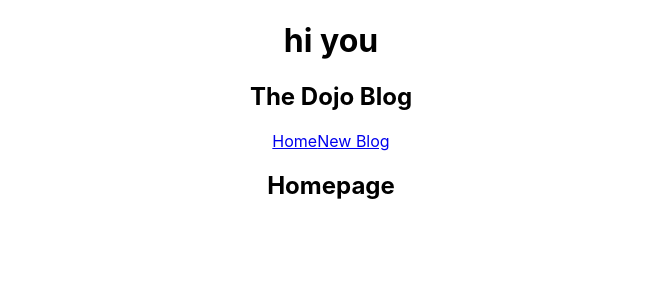
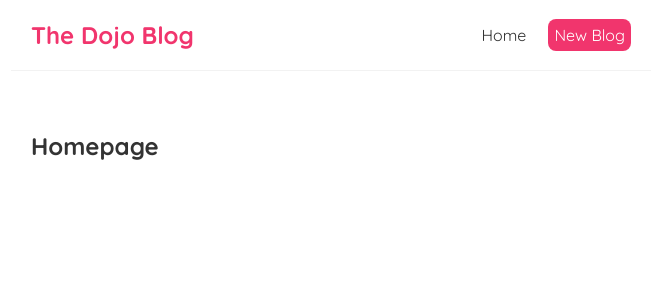
Before and after one commit to gitjua/myreactone, a React (Create React App) app: page / in a window 1280 px wide. Shown: the top 300 px of the page, without its empty margins (309-971 px from the left). Built offline with nearby package versions, Linux system fonts and the light colour scheme.

Commit message:
Apply index.css ch6

```diff
--- a/src/App.css
+++ /dev/null
@@ -1,38 +0,0 @@
-.App {
-  text-align: center;
-}
-
-.App-logo {
-  height: 40vmin;
-  pointer-events: none;
-}
-
-@media (prefers-reduced-motion: no-preference) {
-  .App-logo {
-    animation: App-logo-spin infinite 20s linear;
-  }
-}
-
-.App-header {
-  background-color: #282c34;
-  min-height: 100vh;
-  display: flex;
-  flex-direction: column;
-  align-items: center;
-  justify-content: center;
-  font-size: calc(10px + 2vmin);
-  color: white;
-}
-
-.App-link {
-  color: #61dafb;
-}
-
-@keyframes App-logo-spin {
-  from {
-    transform: rotate(0deg);
-  }
-  to {
-    transform: rotate(360deg);
-  }
-}
--- a/src/App.js
+++ b/src/App.js
@@ -1,12 +1,11 @@
 import logo from './logo.svg';
-import './App.css';
+
 import Navbar from './Navbar';
 import Home from './Home';
 function App() {
 
   return (
     <div className="App">
-      <h1>hi you</h1>
       <Navbar />
       <div className="content">
       <Home />
--- a/src/Navbar.js
+++ b/src/Navbar.js
@@ -4,7 +4,11 @@
         <h1>The Dojo Blog</h1>
         <div className="links">
           <a href="/">Home</a>
-          <a href="/create">New Blog</a>
+          <a href="/create" style={{
+          color: 'white',
+          backgroundColor: '#f1356d',
+          borderRadius: '8px'
+        }}>New Blog</a>
         </div>
       </nav>
     );
--- a/src/copies/appLesson4.js
+++ b/src/copies/appLesson4.js
@@ -9,7 +9,7 @@
   return (
     <div className="App">
       <div className="content">
-        <h1> {tittle}</h1>
+        <h1> {tittle} </h1>
         <p>Liked {likes} times</p>
         <p>Number array variable: {numbers} </p>
         <p>{10} direct number</p>
--- a/src/index.css
+++ b/src/index.css
@@ -1,13 +1,35 @@
-body {
+@import url('https://fonts.googleapis.com/css2?family=Quicksand:wght@300;400;500;600;700&display=swap');
+
+/* base styles */
+* {
   margin: 0;
-  font-family: -apple-system, BlinkMacSystemFont, 'Segoe UI', 'Roboto', 'Oxygen',
-    'Ubuntu', 'Cantarell', 'Fira Sans', 'Droid Sans', 'Helvetica Neue',
-    sans-serif;
-  -webkit-font-smoothing: antialiased;
-  -moz-osx-font-smoothing: grayscale;
+  font-family: "Quicksand";
+  color: #333;
 }
-
-code {
-  font-family: source-code-pro, Menlo, Monaco, Consolas, 'Courier New',
-    monospace;
+.navbar {
+  padding: 20px;
+  display: flex;
+  align-items: center;
+  max-width: 600px;
+  margin: 0 auto;
+  border-bottom: 1px solid #f2f2f2;
 }
+.navbar h1 {
+  color: #f1356d;
+}
+.navbar .links {
+  margin-left: auto;
+}
+.navbar a {
+  margin-left: 16px;
+  text-decoration: none;
+  padding: 6px;
+}
+.navbar a:hover {
+  color: #f1356d;
+}
+.content {
+  max-width: 600px;
+  margin: 40px auto;
+  padding: 20px;
+}
```
Also changed, not shown: 1 other file (tests, documents, lock files or other folders).
